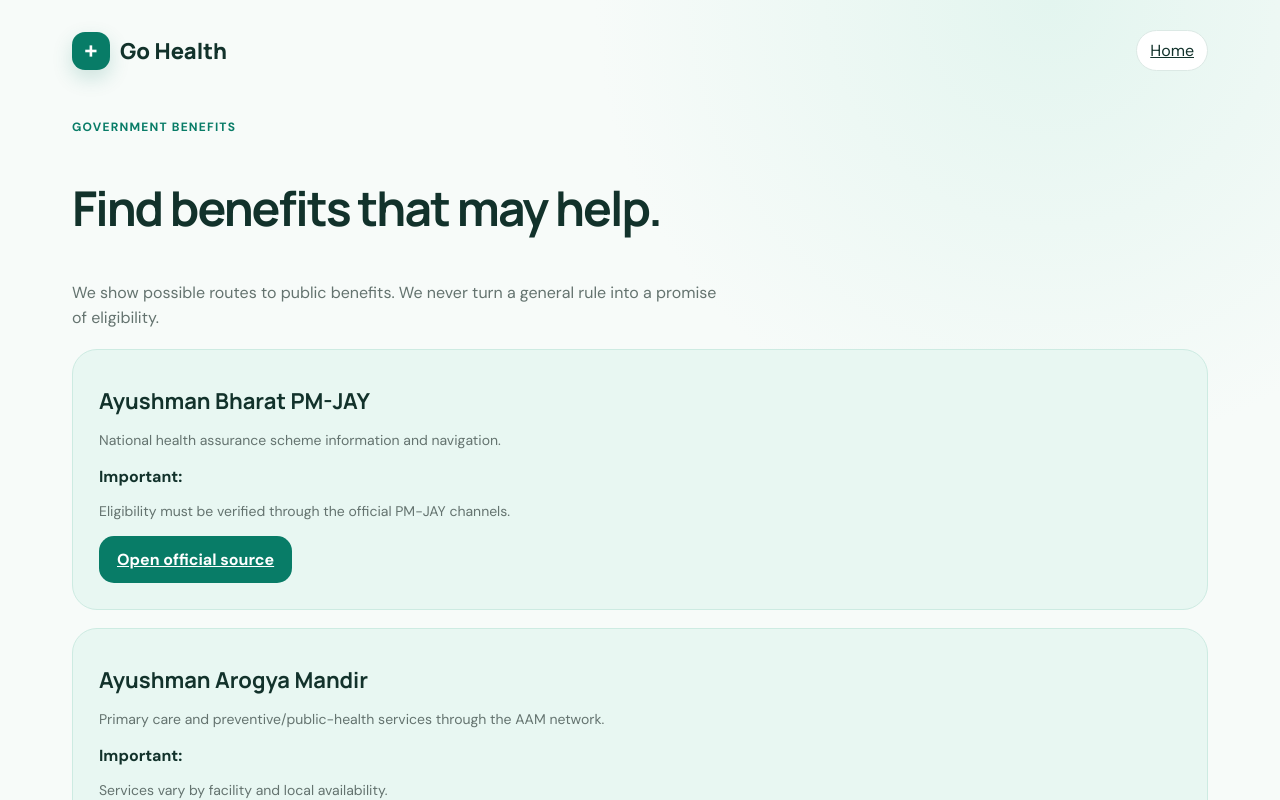
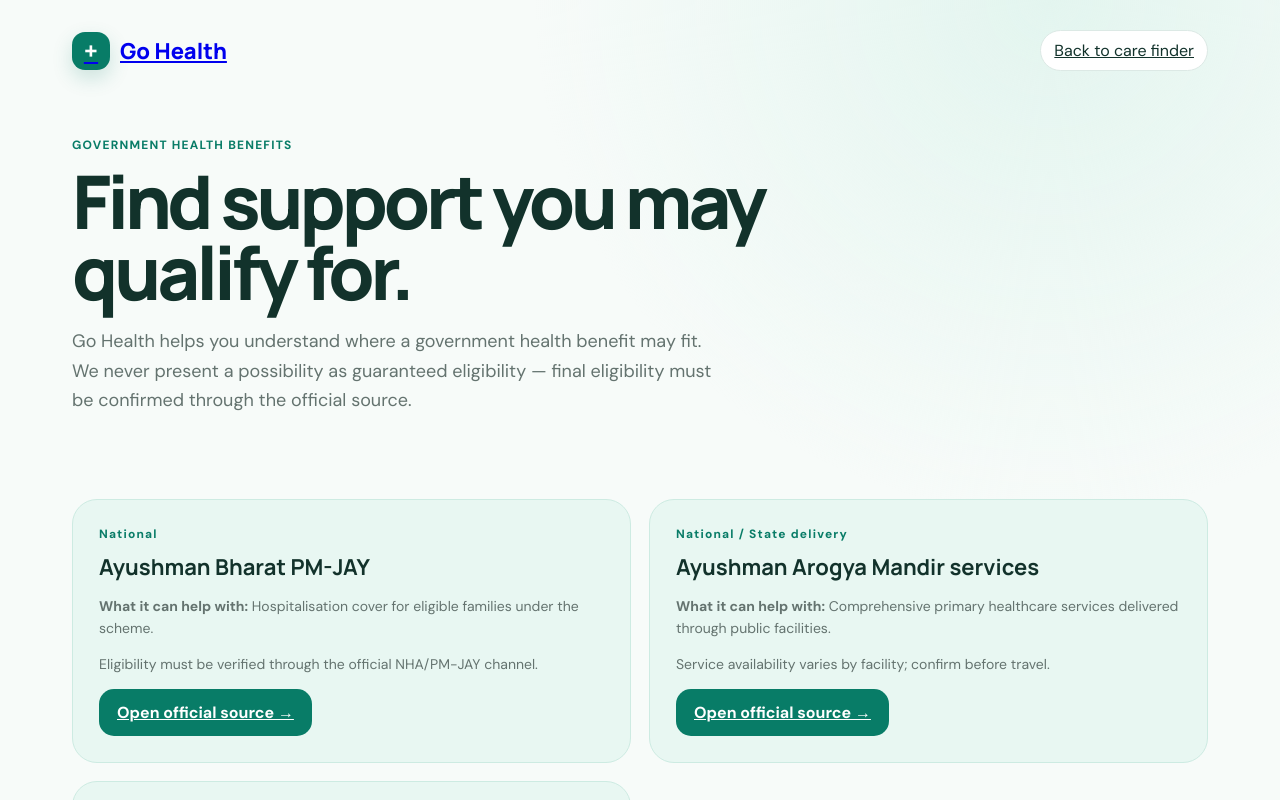
Before and after one commit to sharmadevendra1/Go-Health-ready, a Next.js app: page /schemes in a window 1280 px wide. Shown: the top 800 px of the page. Built offline with nearby package versions, Linux system fonts and the light colour scheme.

Commit message:
feat: improve government benefits discovery

```diff
--- a/app/schemes/page.tsx
+++ b/app/schemes/page.tsx
@@ -1,2 +1,2 @@
-const schemes=[['Ayushman Bharat PM-JAY','National health assurance scheme information and navigation.','Eligibility must be verified through the official PM-JAY channels.','https://pmjay.gov.in/'],['Ayushman Arogya Mandir','Primary care and preventive/public-health services through the AAM network.','Services vary by facility and local availability.','https://aam.mohfw.gov.in/']]
-export default function Schemes(){return <main className="shell"><header className="topbar"><div className="logo"><span className="logo-mark">+</span> Go Health</div><a className="lang" href="/">Home</a></header><section className="section"><div className="eyebrow">GOVERNMENT BENEFITS</div><h1 style={{fontFamily:'Manrope',fontSize:48,letterSpacing:'-.04em'}}>Find benefits that may help.</h1><p style={{color:'var(--muted)',maxWidth:650,lineHeight:1.6}}>We show possible routes to public benefits. We never turn a general rule into a promise of eligibility.</p>{schemes.map(([n,d,e,u])=><article className="benefit-card" style={{marginTop:18}} key={n}><h3>{n}</h3><p>{d}</p><strong>Important:</strong><p>{e}</p><a className="cta" href={u} target="_blank" rel="noreferrer">Open official source</a></article>)}</section></main>}
+const schemes=[{name:'Ayushman Bharat PM-JAY',level:'National',benefit:'Hospitalisation cover for eligible families under the scheme.',note:'Eligibility must be verified through the official NHA/PM-JAY channel.',url:'https://nha.gov.in/'},{name:'Ayushman Arogya Mandir services',level:'National / State delivery',benefit:'Comprehensive primary healthcare services delivered through public facilities.',note:'Service availability varies by facility; confirm before travel.',url:'https://aam.mohfw.gov.in/'},{name:'Maharashtra public health services',level:'Maharashtra',benefit:'State public-health services and facility information.',note:'Use official Maharashtra health sources for current programme details.',url:'https://medical.maharashtra.gov.in/'}]
+export default function Schemes(){return <main className="shell"><header className="topbar"><a className="logo" href="/"><span className="logo-mark">+</span><span>Go Health</span></a><a className="lang" href="/">Back to care finder</a></header><section className="hero" style={{gridTemplateColumns:'1fr'}}><div><div className="eyebrow">GOVERNMENT HEALTH BENEFITS</div><h1>Find support you may qualify for.</h1><p>Go Health helps you understand where a government health benefit may fit. We never present a possibility as guaranteed eligibility — final eligibility must be confirmed through the official source.</p></div></section><section className="section"><div className="cards">{schemes.map(s=><article className="benefit-card" key={s.name}><div className="eyebrow">{s.level}</div><h3>{s.name}</h3><p><strong>What it can help with:</strong> {s.benefit}</p><p>{s.note}</p><a className="cta" href={s.url} target="_blank" rel="noreferrer">Open official source →</a></article>)}</div></section><footer className="footer"><div><strong>Go Health</strong><br/>Your guide to India's public healthcare.</div><p>Scheme rules change. Always verify eligibility, benefits and application requirements through the official government source before relying on this information.</p></footer></main>}
```
